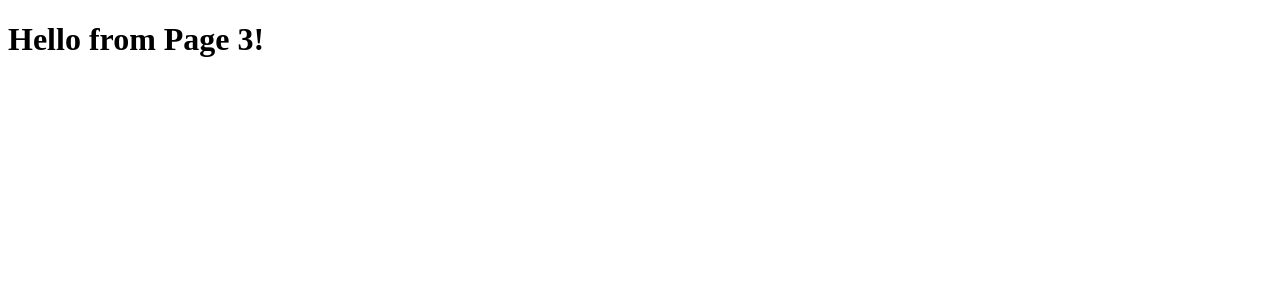
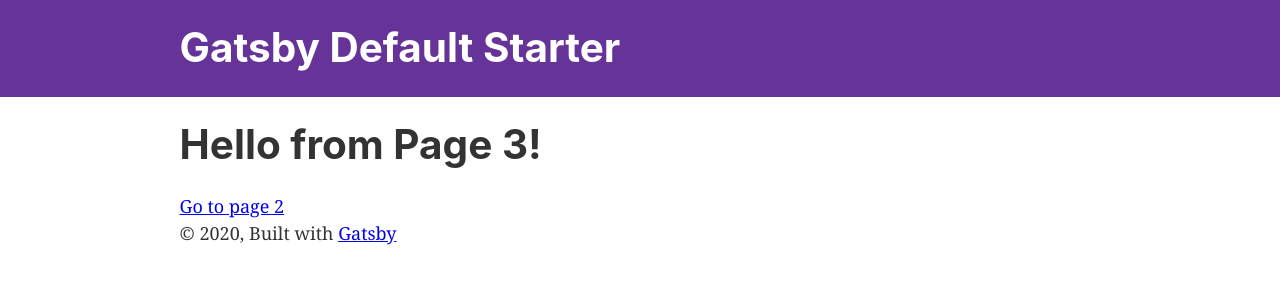
Before and after one commit to eliseuvideira/gatsby-garb, a Gatsby site: page /posts/page-3 in a window 1280 px wide. Built offline with nearby package versions, Linux system fonts and the light colour scheme; Gatsby itself is replaced by a stand-in of ours.

Commit message:
Using the Layout and Link components

```diff
--- a/src/pages/posts/page-3.js
+++ b/src/pages/posts/page-3.js
@@ -1,9 +1,12 @@
 import React from 'react'
+import Layout from '../../components/layout'
+import { Link } from 'gatsby'
 
 export default function Page3() {
   return (
-    <div>
+    <Layout>
       <h1>Hello from Page 3!</h1>
-    </div>
+      <Link to="/page-2">Go to page 2</Link>
+    </Layout>
   )
 }
```
